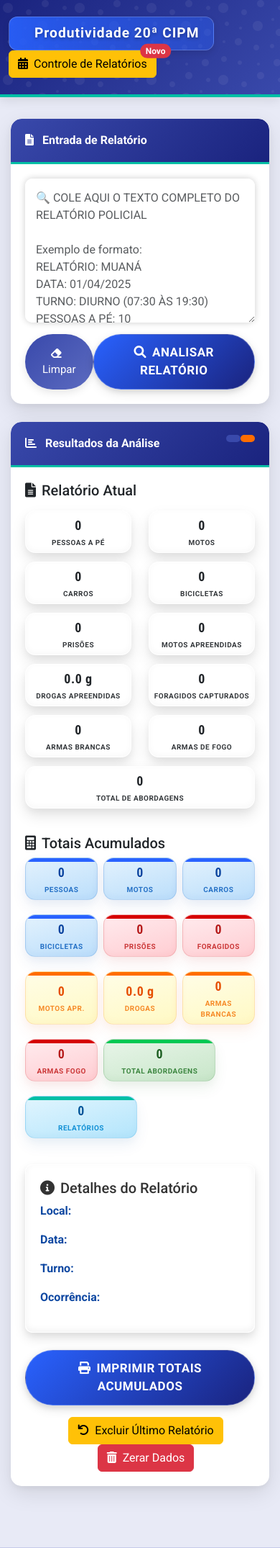
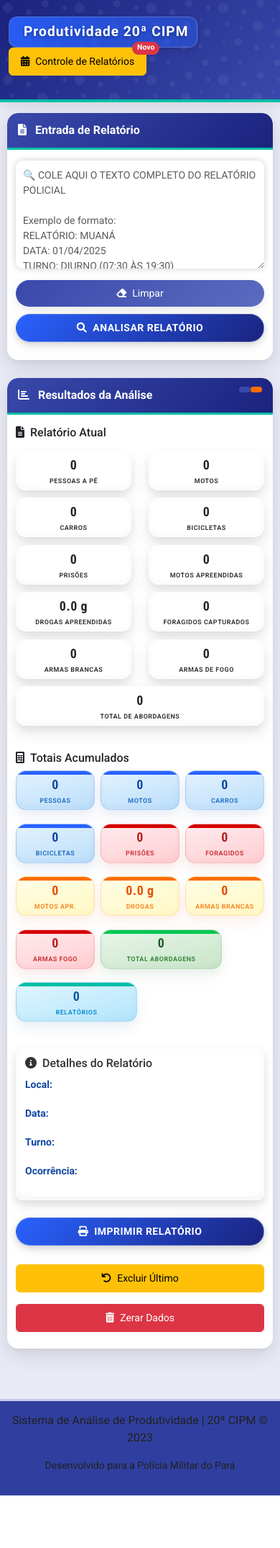
Before and after one commit to tenmuniz/RELATORIOS, a Flask app: page / in a window 390 px wide. Shown: the top 2150 px of the page at 72% size. After the commit the page ends 2077 px from the top, so only its background shows below. Run offline with Flask 3, Linux system fonts and the light colour scheme; data that the repository does not hold is empty.

Commit message:
Improves mobile site viewing
Updated CSS files (static/css/calendar.css, static/css/style.css) and index.html to improve responsiveness and fix display issues on smaller screens.  Media queries were added to adjust styling for various screen sizes.

Replit-Commit-Author: Agent
Replit-Commit-Session-Id: 86e28d72-0d2a-4c5b-8e77-a5b2222ae40b
Replit-Commit-Screenshot-Url: https://storage.googleapis.com/screenshot-production-us-central1/67897340-ed91-4772-8350-adeb704ffe7b/f794c475-4ed2-43ca-9acf-484a7f29d757.jpg

```diff
--- a/static/css/style.css
+++ b/static/css/style.css
@@ -17,6 +17,12 @@
   --border-color: #C5CAE9;
   --shadow-color: rgba(0, 0, 0, 0.1);
   --card-hover: #F5F5F5;
+
+  /* Tamanhos responsivos */
+  --container-padding-mobile: 10px;
+  --font-size-small-mobile: 12px;
+  --font-size-normal-mobile: 14px;
+  --font-size-large-mobile: 16px;
 }
 
 body {
@@ -449,12 +455,27 @@ footer {
 
 /* Responsive adjustments */
 @media (max-width: 768px) {
+  .app-container {
+    padding: 15px 10px;
+  }
+
   .navbar-brand {
     font-size: 1.2rem;
+    padding: 6px 12px;
   }
 
   .police-logo {
-    max-width: 60px;
+    max-width: 40px;
+    margin-right: 8px;
+  }
+
+  .card-header {
+    padding: 12px 15px;
+    font-size: 16px;
+  }
+
+  .card-body {
+    padding: 15px 12px;
   }
 
   .stat-value {
@@ -462,15 +483,91 @@ footer {
   }
 
   .stat-label {
-    font-size: 10px;
+    font-size: 9px;
   }
 
   .stat-box {
     padding: 6px 3px;
     min-height: 55px;
+    margin-bottom: 8px;
+  }
+
+  .btn {
+    padding: 8px 16px;
+    font-size: 14px;
   }
 
   .btn-primary {
     width: 100%;
+    margin-bottom: 10px;
+  }
+
+  .btn-secondary {
+    width: 100%;
+  }
+
+  .report-summary {
+    padding: 12px;
+  }
+
+  h5 {
+    font-size: 16px;
+  }
+
+  .data-label, .data-value {
+    font-size: 14px;
+  }
+
+  /* Melhorar a usabilidade em telas pequenas */
+  .d-flex {
+    flex-direction: column;
+  }
+
+  .d-flex .btn {
+    margin-bottom: 10px;
+  }
+
+  textarea.form-control {
+    min-height: 150px;
+    font-size: 14px;
+    padding: 10px;
+  }
+
+  .badge-location, .badge-shift {
+    font-size: 12px;
+    padding: 4px 8px;
+    display: block;
+    margin-bottom: 5px;
   }
 }
+
+/* Ajustes específicos para smartphones muito pequenos */
+@media (max-width: 380px) {
+  .navbar-brand {
+    font-size: 1rem;
+  }
+
+  .police-logo {
+    max-width: 30px;
+  }
+
+  .stat-value {
+    font-size: 16px;
+  }
+
+  .stat-label {
+    font-size: 8px;
+  }
+
+  .app-container {
+    padding: 10px 5px;
+  }
+
+  .card-header {
+    padding: 10px;
+  }
+
+  .card-body {
+    padding: 10px;
+  }
+}
--- a/templates/index.html
+++ b/templates/index.html
@@ -263,16 +263,24 @@ OCORRÊNCIA: Descrição da ocorrência..."></textarea>
             </div>
 
             <!-- Action Buttons -->
-            <div class="mt-4 text-center">
-              <button id="printReportButton" class="btn btn-primary mb-3">
-                <i class="fas fa-print me-2"></i>Imprimir Totais Acumulados
-              </button>
-              <button class="btn btn-warning ms-3" onclick="deleteLastReport()">
-                <i class="fas fa-undo me-2"></i>Excluir Último Relatório
-              </button>
-              <button class="btn btn-danger ms-3" onclick="resetDatabase()">
-                <i class="fas fa-trash-alt me-2"></i>Zerar Dados
-              </button>
+            <div class="mt-4 text-center action-buttons">
+              <div class="row g-2">
+                <div class="col-md-4 mb-2">
+                  <button id="printReportButton" class="btn btn-primary w-100">
+                    <i class="fas fa-print me-2"></i>Imprimir Relatório
+                  </button>
+                </div>
+                <div class="col-md-4 mb-2">
+                  <button class="btn btn-warning w-100" onclick="deleteLastReport()">
+                    <i class="fas fa-undo me-2"></i>Excluir Último
+                  </button>
+                </div>
+                <div class="col-md-4 mb-2">
+                  <button class="btn btn-danger w-100" onclick="resetDatabase()">
+                    <i class="fas fa-trash-alt me-2"></i>Zerar Dados
+                  </button>
+                </div>
+              </div>
             </div>
           </div>
         </div>
```
Also changed, not shown: static/css/calendar.css (+126 -6 lines).
